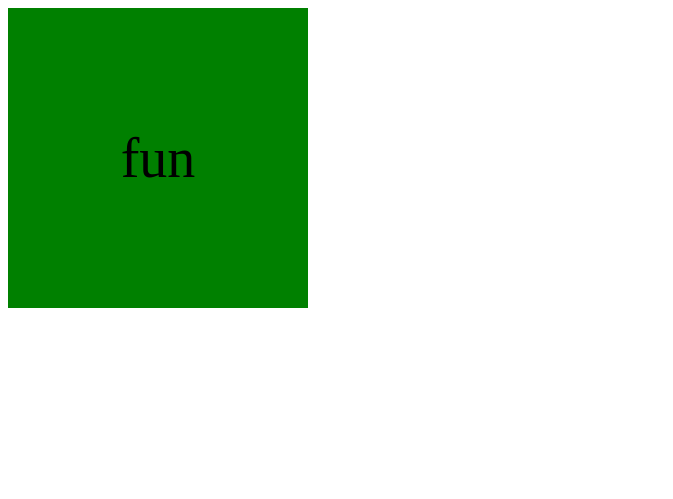
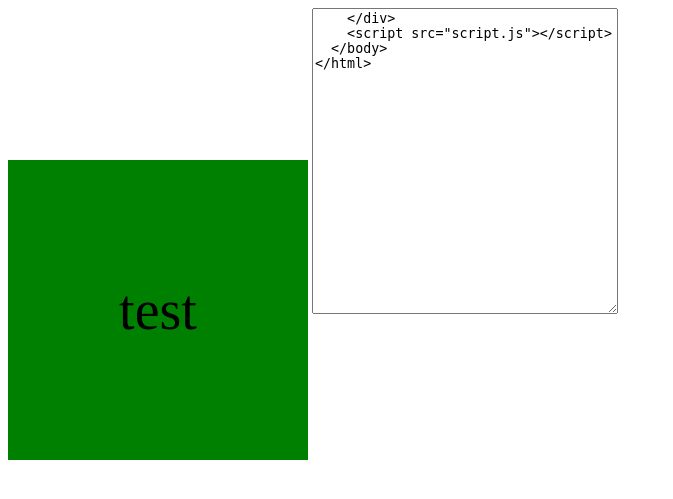
Before and after one commit to CodeStack-Steam-C/Random-name, a PHP site: page / in a window 1280 px wide. Shown: the top 499 px of the page, without its empty margins (0-673 px from the left). Run offline with PHP 8.4, Linux system fonts and the light colour scheme.

Commit message:
starting point for random name chooser

```diff
--- a/index.html
+++ b/index.html
@@ -8,6 +8,9 @@
   </head>
   <body>
     <div class="button">test</div>
+    <div class="names">
+      <textarea type="text">
+    </div>
     <script src="script.js"></script>
   </body>
 </html>
--- a/style.css
+++ b/style.css
@@ -6,4 +6,14 @@
   vertical-align: middle;
   line-height: 300px;
   font-size: 350%;
+  display: inline-block
 }
+
+.names {
+  display: inline-block;
+}
+
+div textarea {
+  height: 300px;
+  width: 300px;
+}
```
